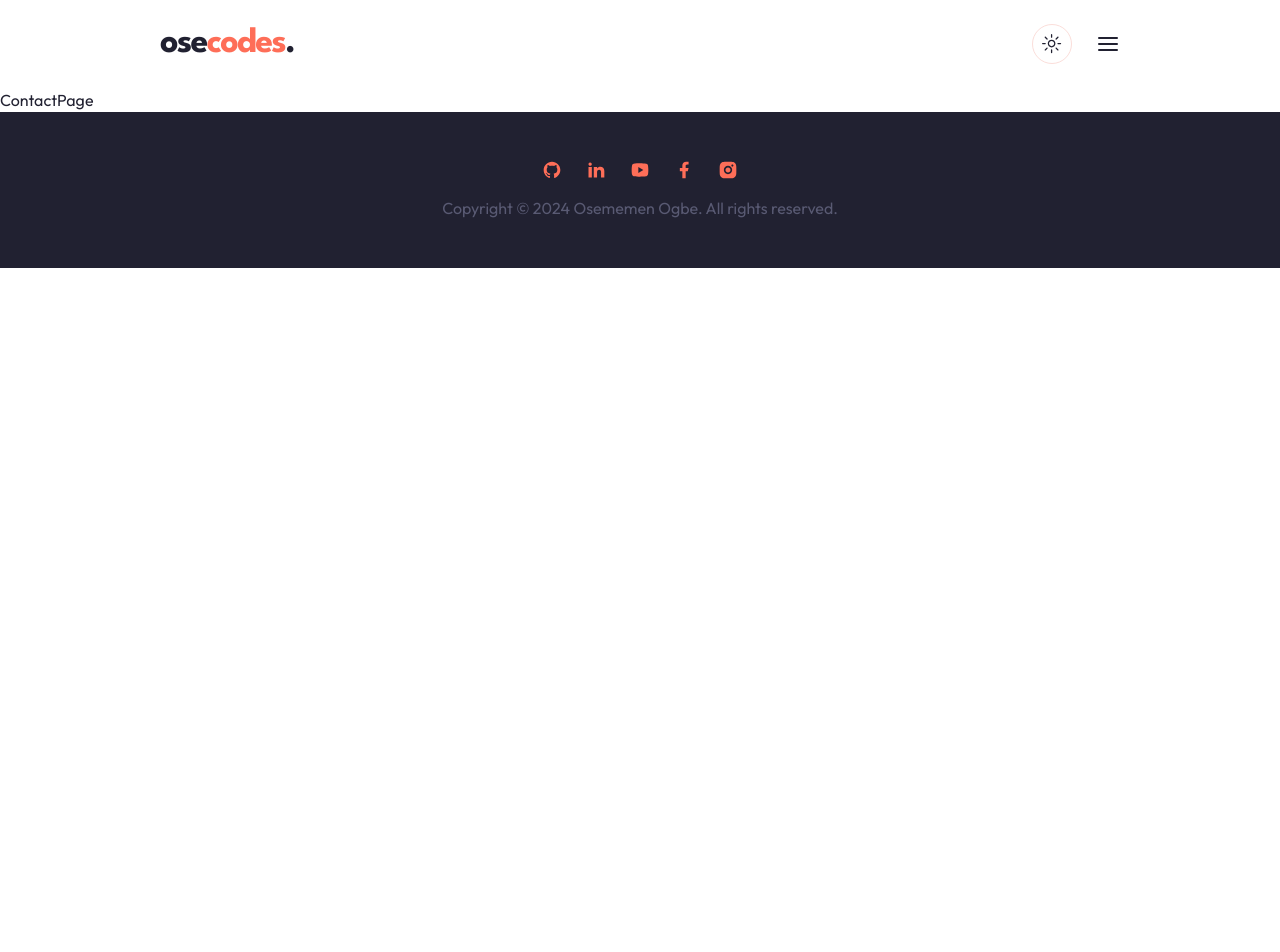
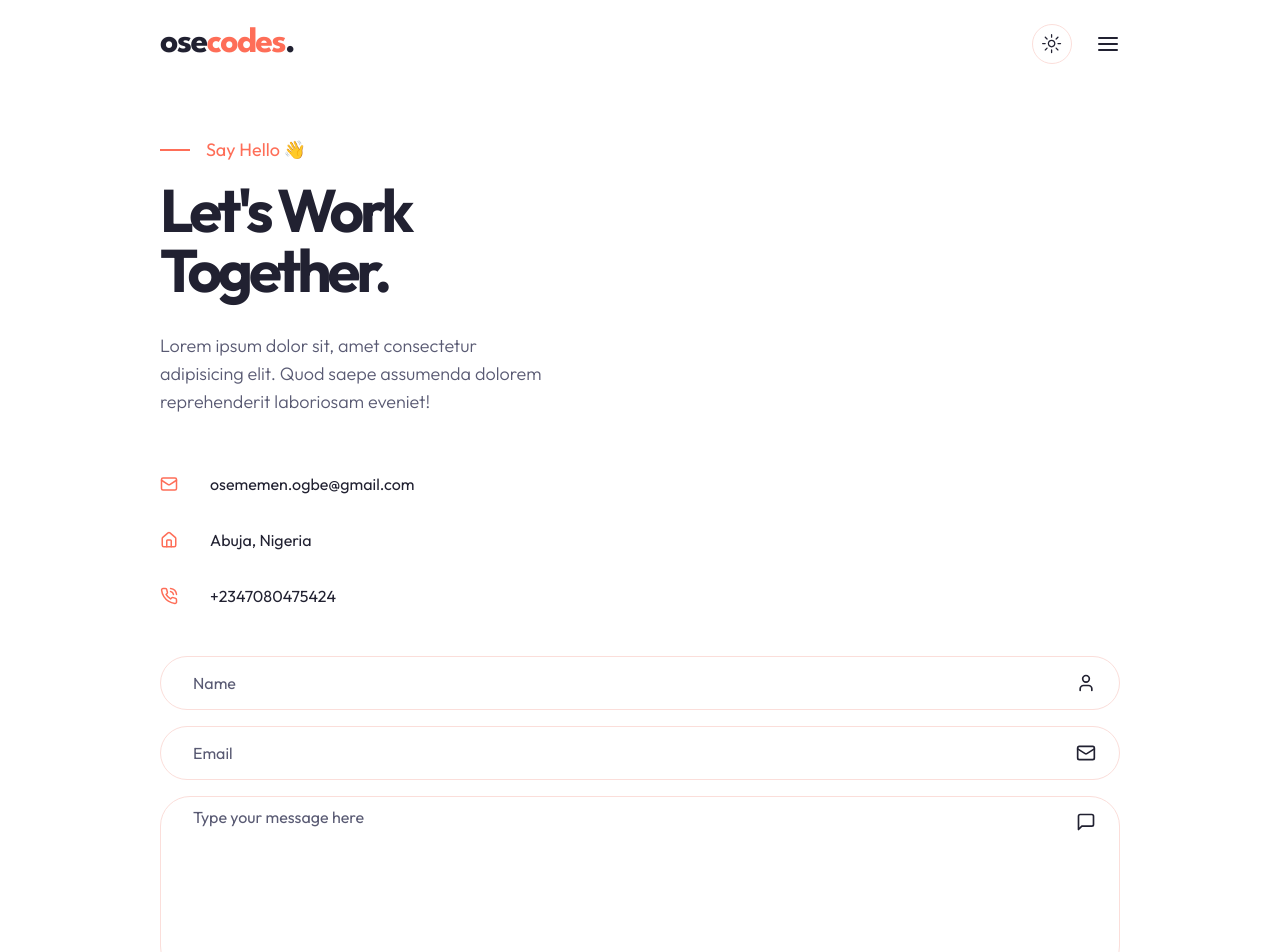
Before and after one commit to oseogbe/osecodes, a Next.js app: page /contact in a window 1280 px wide. Shown: the top 952 px of the page. Before the commit the page ends 800 px from the top, so only its background shows below. Built offline with nearby package versions, Linux system fonts and the light colour scheme.

Commit message:
contact page

```diff
--- a/app/contact/page.tsx
+++ b/app/contact/page.tsx
@@ -1,8 +1,44 @@
 "use client"
+
+import Form from "@/components/Form"
+
+import { HomeIcon, MailIcon, PhoneCall } from "lucide-react"
 
 const ContactPage = () => {
     return (
-        <div>ContactPage</div>
+        <section>
+            <div className="container mx-auto">
+                <div className="grid xl:grid-cols-2 pt-12 xl:h-[480px] mb-6 xl:mb-24">
+                    <div className="flex flex-col justify-center">
+                        <div className="flex items-center gap-x-4 text-primary text-lg mb-4">
+                            <span className="w-[30px] h-[2px] bg-primary"></span>
+                            Say Hello 👋
+                        </div>
+                        <h1 className="heading-1 max-w-md mb-8">Let&apos;s Work Together.</h1>
+                        <p className="subtitle max-w-[400px]">Lorem ipsum dolor sit, amet consectetur adipisicing elit. Quod saepe assumenda dolorem reprehenderit laboriosam eveniet!</p>
+                    </div>
+                    <div className="hidden xl:flex w-full bg-contact_illustration_light dark:bg-contact_illustration_dark bg-contain bg-top bg-no-repeat">
+                    </div>
+                </div>
+                <div className="grid xl:grid-cols-2 mb-24 xl:mb-32">
+                    <div className="flex flex-col gap-y-8 xl:gap-y-14 mb-12 xl:mb-24 text-base xl:text-lg">
+                        <div className="flex items-center gap-x-8">
+                            <MailIcon size={18} className="text-primary" />
+                            <div>osememen.ogbe@gmail.com</div>
+                        </div>
+                        <div className="flex items-center gap-x-8">
+                            <HomeIcon size={18} className="text-primary" />
+                            <div>Abuja, Nigeria</div>
+                        </div>
+                        <div className="flex items-center gap-x-8">
+                            <PhoneCall size={18} className="text-primary" />
+                            <div>+2347080475424</div>
+                        </div>
+                    </div>
+                    <Form />
+                </div>
+            </div>
+        </section>
     )
 }
 
--- /dev/null
+++ b/components/Form.tsx
@@ -0,0 +1,29 @@
+"use client"
+
+import { Input } from "./ui/input"
+import { Textarea } from "./ui/textarea"
+import { Button } from "./ui/button"
+
+import { User, MailIcon, ArrowRightIcon, MessageSquare } from "lucide-react"
+
+const Form = () => {
+    return (
+        <form className="flex flex-col gap-y-4" action="">
+            <div className="relative flex items-center">
+                <Input type="text" id="name" placeholder="Name" />
+                <User className="absolute right-6" size={20} />
+            </div>
+            <div className="relative flex items-center">
+                <Input type="email" id="email" placeholder="Email" />
+                <MailIcon className="absolute right-6" size={20} />
+            </div>
+            <div className="relative flex items-center">
+                <Textarea id="message" placeholder="Type your message here" />
+                <MessageSquare className="absolute right-6 top-4" size={20} />
+            </div>
+            <Button className="flex items-center gap-x-1 max-w-[166px]">Let&apos;s Talk <ArrowRightIcon size={20} /></Button>
+        </form>
+    )
+}
+
+export default Form
--- a/components/ui/input.tsx
+++ b/components/ui/input.tsx
@@ -3,7 +3,7 @@
 import { cn } from "@/lib/utils"
 
 export interface InputProps
-  extends React.InputHTMLAttributes<HTMLInputElement> {}
+  extends React.InputHTMLAttributes<HTMLInputElement> { }
 
 const Input = React.forwardRef<HTMLInputElement, InputProps>(
   ({ className, type, ...props }, ref) => {
@@ -11,7 +11,7 @@
       <input
         type={type}
         className={cn(
-          "flex h-10 w-full rounded-md border border-input bg-background px-3 py-2 text-sm ring-offset-background file:border-0 file:bg-transparent file:text-sm file:font-medium placeholder:text-muted-foreground focus-visible:outline-none focus-visible:ring-2 focus-visible:ring-ring focus-visible:ring-offset-2 disabled:cursor-not-allowed disabled:opacity-50",
+          "flex h-[54px] w-full rounded-full border border-input bg-background px-8 py-2 text-base ring-offset-background file:border-0 file:bg-transparent file:text-sm file:font-medium placeholder:text-muted-foreground focus-visible:outline-none focus-visible:ring-2 focus-visible:ring-ring focus-visible:ring-offset-2 disabled:cursor-not-allowed disabled:opacity-50",
           className
         )}
         ref={ref}
--- a/components/ui/textarea.tsx
+++ b/components/ui/textarea.tsx
@@ -3,14 +3,14 @@
 import { cn } from "@/lib/utils"
 
 export interface TextareaProps
-  extends React.TextareaHTMLAttributes<HTMLTextAreaElement> {}
+  extends React.TextareaHTMLAttributes<HTMLTextAreaElement> { }
 
 const Textarea = React.forwardRef<HTMLTextAreaElement, TextareaProps>(
   ({ className, ...props }, ref) => {
     return (
       <textarea
         className={cn(
-          "flex min-h-[80px] w-full rounded-md border border-input bg-background px-3 py-2 text-sm ring-offset-background placeholder:text-muted-foreground focus-visible:outline-none focus-visible:ring-2 focus-visible:ring-ring focus-visible:ring-offset-2 disabled:cursor-not-allowed disabled:opacity-50",
+          "flex min-h-[180px] w-full rounded-[30px] border border-input bg-background px-8 py-2 text-base ring-offset-background placeholder:text-muted-foreground focus-visible:outline-none focus-visible:ring-2 focus-visible:ring-ring focus-visible:ring-offset-2 disabled:cursor-not-allowed disabled:opacity-50",
           className
         )}
         ref={ref}
--- a/tailwind.config.ts
+++ b/tailwind.config.ts
@@ -89,6 +89,8 @@
         dots_dark: 'url(/dots-dark.svg)',
         work_project_bg_light: 'url(/work/project-bg-light.png)',
         work_project_bg_dark: 'url(/work/project-bg-dark.png)',
+        contact_illustration_light: 'url(/contact/illustration-light.svg)',
+        contact_illustration_dark: 'url(/contact/illustration-dark.svg)',
       }
     },
   },
```
